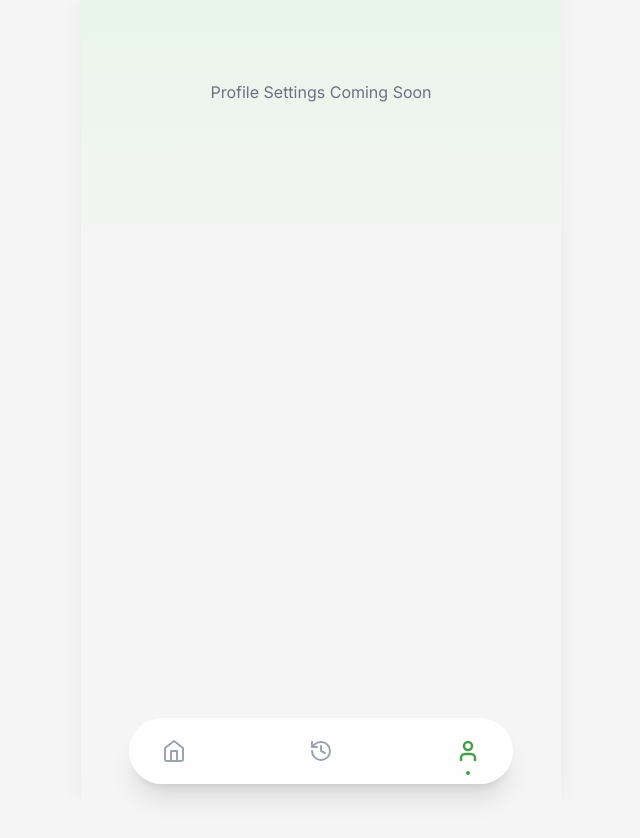
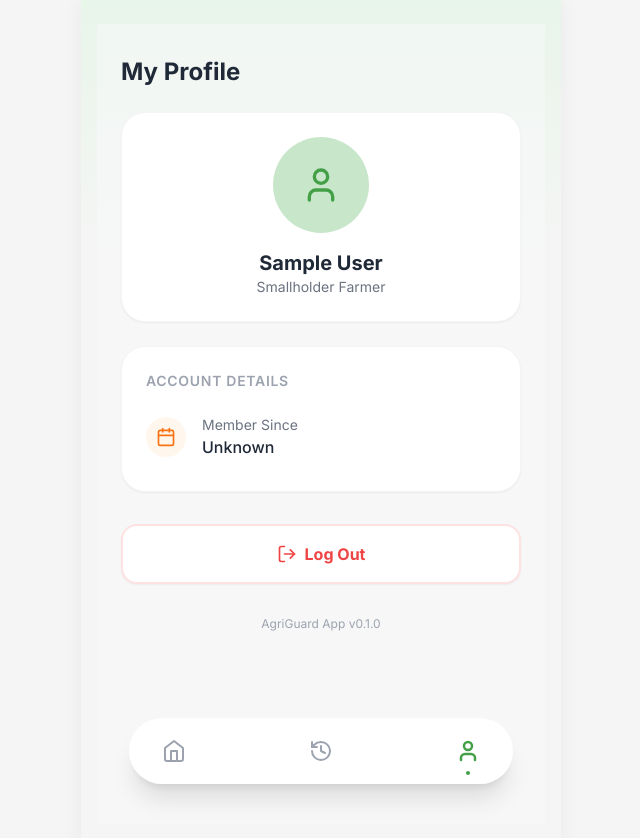
Before and after one commit to marcreantaso/AgriGuard, a React (Vite) app: page /profile in a window 1280 px wide. Shown: the top 838 px of the page, without its empty margins (319-959 px from the left). Before the commit the page ends 800 px from the top, so only its background shows below. Built offline with nearby package versions, Linux system fonts and the light colour scheme; no server answers; sample sign-in values are in the browser's storage.

Commit message:
feat: Implement user authentication with dedicated login and profile pages, and establish application routing.

```diff
--- a/src/App.jsx
+++ b/src/App.jsx
@@ -6,36 +6,12 @@ import Layout from './components/layout/Layout';
 import Home from './pages/Home';
 import Scan from './pages/Scan';
 import Result from './pages/Result';
-
-// Simple Login Page for demo purposes
-const Login = () => {
-    const { login } = useAuth();
-
-    const handleLogin = (e) => {
-        e.preventDefault();
-        login('Juan dela Cruz');
-    };
-
-    return (
-        <div className="min-h-screen bg-white flex flex-col items-center justify-center p-6">
-            <div className="w-24 h-24 bg-agri-green-100 rounded-3xl flex items-center justify-center mb-6 text-4xl">🌱</div>
-            <h1 className="text-3xl font-bold text-agri-green-700 mb-2">AgriGuard</h1>
-            <p className="text-gray-500 mb-10 text-center">Protecting your crops with AI</p>
-
-            <button
-                onClick={handleLogin}
-                className="w-full max-w-xs bg-agri-green-500 text-white font-bold py-4 rounded-2xl shadow-lg hover:bg-agri-green-600 transition-colors"
-            >
-                Login as Farmer
-            </button>
-            <p className="mt-6 text-sm text-gray-400">Version 1.0.0</p>
-        </div>
-    );
-};
+import Login from './pages/Login';
+import Profile from './pages/Profile';
 
 const ProtectedRoute = ({ children }) => {
     const { user, loading } = useAuth();
-    if (loading) return null;
+    if (loading) return null; // Or a loading spinner
     if (!user) return <Navigate to="/login" replace />;
     return children;
 };
@@ -52,11 +28,13 @@ const App = () => {
                             <Route index element={<Home />} />
                             <Route path="scan" element={<Scan />} />
                             <Route path="result" element={<Result />} />
+                            <Route path="profile" element={<Profile />} />
                             {/* Placeholders for other nav items */}
                             <Route path="history" element={<div className="p-4 text-center text-gray-500 mt-10">Scan History Coming Soon</div>} />
-                            <Route path="profile" element={<div className="p-4 text-center text-gray-500 mt-10">Profile Settings Coming Soon</div>} />
                         </Route>
 
+                        {/* Redirect any unknown routes to home */}
+                        <Route path="*" element={<Navigate to="/" replace />} />
                     </Routes>
                 </LocationProvider>
             </AuthProvider>
--- /dev/null
+++ b/src/pages/Login.jsx
@@ -0,0 +1,52 @@
+import React, { useState } from 'react';
+import { useAuth } from '../context/AuthContext';
+import { useNavigate } from 'react-router-dom';
+
+const Login = () => {
+    const { login } = useAuth();
+    const navigate = useNavigate();
+    const [loading, setLoading] = useState(false);
+
+    const handleLogin = async (e) => {
+        e.preventDefault();
+        setLoading(true);
+        // Simulate a small delay for better UX
+        setTimeout(() => {
+            login('Juan dela Cruz');
+            navigate('/');
+        }, 800);
+    };
+
+    return (
+        <div className="min-h-screen bg-white flex flex-col items-center justify-center p-6 relative overflow-hidden">
+            {/* Background decorative elements */}
+            <div className="absolute top-[-10%] left-[-10%] w-64 h-64 bg-agri-green-100 rounded-full blur-3xl opacity-60"></div>
+            <div className="absolute bottom-[-10%] right-[-10%] w-80 h-80 bg-orange-100 rounded-full blur-3xl opacity-60"></div>
+
+            <div className="w-24 h-24 bg-agri-green-100 rounded-3xl flex items-center justify-center mb-6 text-4xl shadow-sm z-10">🌱</div>
+            <h1 className="text-3xl font-bold text-agri-green-700 mb-2 z-10">AgriGuard</h1>
+            <p className="text-gray-500 mb-10 text-center z-10">Protecting your crops with AI</p>
+
+            <button
+                onClick={handleLogin}
+                disabled={loading}
+                className="z-10 w-full max-w-xs bg-agri-green-500 text-white font-bold py-4 rounded-2xl shadow-lg hover:bg-agri-green-600 active:scale-95 transition-all flex items-center justify-center disabled:opacity-70 disabled:cursor-not-allowed"
+            >
+                {loading ? (
+                    <span className="flex items-center gap-2">
+                        <svg className="animate-spin h-5 w-5 text-white" xmlns="http://www.w3.org/2000/svg" fill="none" viewBox="0 0 24 24">
+                            <circle className="opacity-25" cx="12" cy="12" r="10" stroke="currentColor" strokeWidth="4"></circle>
+                            <path className="opacity-75" fill="currentColor" d="M4 12a8 8 0 018-8V0C5.373 0 0 5.373 0 12h4zm2 5.291A7.962 7.962 0 014 12H0c0 3.042 1.135 5.824 3 7.938l3-2.647z"></path>
+                        </svg>
+                        Logging in...
+                    </span>
+                ) : (
+                    "Login as Farmer"
+                )}
+            </button>
+            <p className="mt-6 text-sm text-gray-400 z-10">Version 1.0.0</p>
+        </div>
+    );
+};
+
+export default Login;
--- /dev/null
+++ b/src/pages/Profile.jsx
@@ -0,0 +1,65 @@
+import React from 'react';
+import { useAuth } from '../context/AuthContext';
+import { useNavigate } from 'react-router-dom';
+import { LogOut, User, Calendar } from 'lucide-react';
+
+const Profile = () => {
+    const { user, logout } = useAuth();
+    const navigate = useNavigate();
+
+    const handleLogout = () => {
+        logout();
+        navigate('/login');
+    };
+
+    if (!user) return null;
+
+    // Format date nicely
+    const joinDate = user.joined ? new Date(user.joined).toLocaleDateString('en-US', {
+        year: 'numeric',
+        month: 'long',
+        day: 'numeric'
+    }) : 'Unknown';
+
+    return (
+        <div className="p-6 pb-24 pt-8 min-h-screen bg-gray-50/50">
+            <h1 className="text-2xl font-bold text-gray-800 mb-6">My Profile</h1>
+
+            <div className="bg-white rounded-3xl p-6 shadow-sm border border-gray-100 mb-6 flex flex-col items-center text-center">
+                <div className="w-24 h-24 bg-agri-green-100 rounded-full flex items-center justify-center text-agri-green-600 mb-4">
+                    <User size={40} />
+                </div>
+                <h2 className="text-xl font-bold text-gray-800">{user.name}</h2>
+                <p className="text-gray-500 text-sm">Smallholder Farmer</p>
+            </div>
+
+            <div className="bg-white rounded-3xl p-6 shadow-sm border border-gray-100 mb-8">
+                <h3 className="text-sm font-semibold text-gray-400 uppercase tracking-wider mb-4">Account Details</h3>
+
+                <div className="flex items-center gap-4 py-2">
+                    <div className="w-10 h-10 rounded-full bg-orange-50 flex items-center justify-center text-orange-500">
+                        <Calendar size={20} />
+                    </div>
+                    <div>
+                        <p className="text-sm text-gray-500">Member Since</p>
+                        <p className="font-medium text-gray-800">{joinDate}</p>
+                    </div>
+                </div>
+            </div>
+
+            <button
+                onClick={handleLogout}
+                className="w-full bg-white border-2 border-red-100 text-red-500 font-bold py-4 rounded-2xl shadow-sm hover:bg-red-50 transition-colors flex items-center justify-center gap-2"
+            >
+                <LogOut size={20} />
+                Log Out
+            </button>
+
+            <p className="text-center text-gray-400 text-xs mt-8">
+                AgriGuard App v0.1.0
+            </p>
+        </div>
+    );
+};
+
+export default Profile;
```
